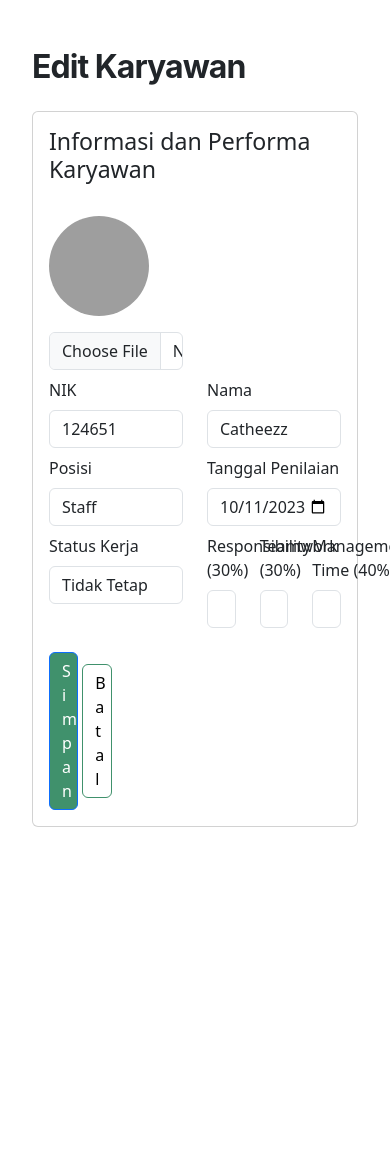
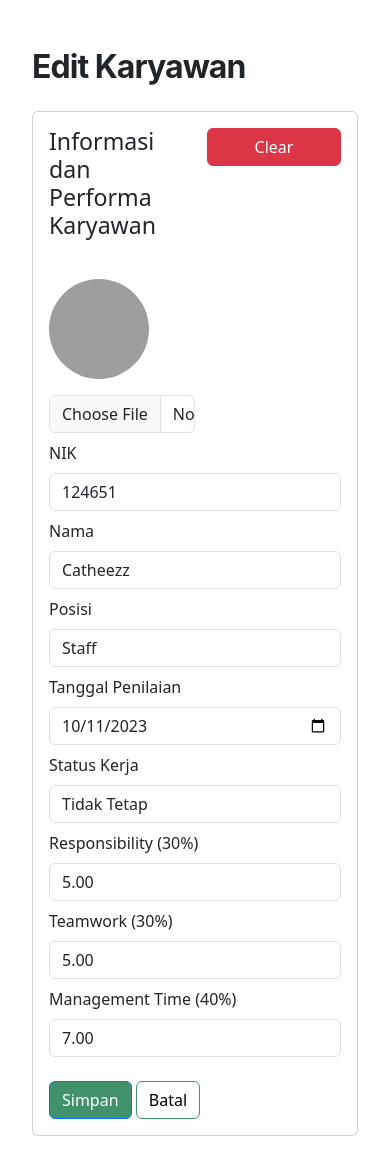
Before and after one commit to Rinkuu253/praktek-web-uts, a PHP site: page /edit_performance.php?nik=124651 in a window 390 px wide; the page is wider, and only the part inside the window is pictured. Before the commit the page ends 827 px from the top of that part, so only its background shows below. Run offline with PHP 8.4, Linux system fonts and the light colour scheme; data comes from the database, SQL or seed files in the repository; grey boxes are pictures that could not be loaded.

Commit message:
tambah responsive edit + performance

```diff
--- a/edit_performance.php
+++ b/edit_performance.php
@@ -82,6 +82,41 @@ if ($result->num_rows > 0) {
             event.preventDefault();
             return true;
         }
+
+        function hapus() {
+            var nama = "<?php echo $nama; ?>";
+            var tglPenilaian = "<?php echo $tglPenilaian; ?>";
+            var posisi = "<?php echo $posisi; ?>";
+            var statusKerja = "<?php echo $statusKerja; ?>";
+            var responsibility = "<?php echo $responsibility; ?>";
+            var teamwork = "<?php echo $teamwork; ?>";
+            var management = "<?php echo $management; ?>";
+            var foto = "<?php echo $foto; ?>";
+            // Mengambil elemen-elemen input dengan id yang sesuai
+            var namaInput = document.getElementById('nama');
+            var tglPenilaianInput = document.getElementById('tglPenilaian');
+            var posisiInput = document.getElementById('posisi');
+            var statusKerjaInput = document.getElementById('statusKerja');
+            var responsibilityInput = document.getElementById('responsibility');
+            var teamworkInput = document.getElementById('teamwork');
+            var managementInput = document.getElementById('management');
+            var inputFoto = document.getElementById('inputFoto');
+            // Mengatur nilai elemen-elemen input menjadi kosong
+            namaInput.value = nama;
+            tglPenilaianInput.value = tglPenilaian;
+            posisiInput.value = posisi;
+            statusKerjaInput.value = statusKerja;
+            responsibilityInput.value = responsibility;
+            teamworkInput.value = teamwork;
+            managementInput.value = management;
+
+            // Menghapus pratinjau foto
+            document.getElementById('previewFoto').setAttribute('src', 'databaseFoto/' + foto);
+
+            // Mengembalikan nilai false agar form tidak disubmit setelah membersihkan input
+            return false;
+
+        }
     </script>
 </head>
 
@@ -93,44 +128,51 @@ if ($result->num_rows > 0) {
                 <form action="ubah-performance.php" method="POST" enctype="multipart/form-data" onsubmit="return simpan()">
                     <div class="card">
                         <div class="card-body">
-                            <h3>Informasi dan Performa Karyawan</h3>
+                            <div class="row">
+                                <div class="col-6">
+                                    <h3>Informasi dan Performa Karyawan</h3>
+                                </div>
+                                <div class="col-6">
+                                    <div class="d-flex justify-content-end">
+                                        <div class="btn btn-danger" style="width:100%; max-width:150px" data-bs-toggle="modal" data-bs-target="#modalClear">
+                                            Clear
+                                        </div>
+                                    </div>
+                                </div>
+                            </div>
                             <div class="row mt-4">
-                                <div class="col-6 form-input mt-2">
+                                <div class="col-12 form-input mt-2">
                                     <img src="dataBaseFoto/<?php echo ($foto) ?>" alt="No Image" id="previewFoto" class="img-fluid rounded-circle" style="width: 100px; height: 100px;">
-                                    <input type="hidden" id="fotoOld" name="fotoOld" value="<?php echo $fotoOld; ?>">
                                     <div class="mt-3">
-                                        <input class="form-control inputForm" type="file" placeholder="Pilih Foto" id="inputFoto" name="inputFoto" accept="image/*" value="<?php echo $foto; ?>">
+                                        <input class="form-control inputForm" type="file" placeholder="Pilih Foto" id="inputFoto" name="inputFoto" accept="image/*" value="<?php echo $foto; ?>" style="max-width:50%">
                                     </div>
 
                                 </div>
-                                <div class=" col-6 form-input mt-2">
-
-                                </div>
-                                <div class="col-6 form-input mt-2">
+                                <div class="col-12 col-sm-6  form-input mt-2">
                                     <label>
                                         NIK
                                     </label>
                                     <input class="form-control inputForm mt-2" name="nik" id="nik" placeholder="Masukan NIK" type="number" readonly value="<?php echo ($nik) ?>" />
                                 </div>
-                                <div class="col-6 form-input mt-2">
+                                <div class="col-12 col-sm-6  form-input mt-2">
                                     <label>
                                         Nama
                                     </label>
                                     <input class="form-control inputForm mt-2" name="nama" id="nama" placeholder="Masukan Nama" type="text" required value="<?php echo ($nama) ?>" />
                                 </div>
-                                <div class="col-6 form-input mt-2">
+                                <div class="col-12 col-sm-6  form-input mt-2">
                                     <label>
                                         Posisi
                                     </label>
                                     <input class="form-control inputForm mt-2" name="posisi" id="posisi" placeholder="Masukan Posisi" type="text" required value="<?php echo ($posisi) ?>" />
                                 </div>
-                                <div class="col-6 form-input mt-2">
+                                <div class="col-12 col-sm-6  form-input mt-2">
                                     <label>
                                         Tanggal Penilaian
                                     </label>
                                     <input class="form-control inputForm mt-2" name="tglPenilaian" id="tglPenilaian" placeholder="Masukan Tanggal" type="date" required value="<?php echo ($tglPenilaian) ?>" />
                                 </div>
-                                <div class="col-6 form-input mt-2">
+                                <div class="col-12 col-sm-6  form-input mt-2">
                                     <label>
                                         Status Kerja
                                     </label>
@@ -146,31 +188,31 @@ if ($result->num_rows > 0) {
                                         </option>
                                     </select>
                                 </div>
-                                <div class="col-2 form-input mt-2">
+                                <div class="col-12 col-xxl-2 col-sm-6 form-input mt-2">
                                     <label>
                                         Responsibility (30%)
                                     </label>
                                     <input class="form-control inputForm mt-2" name="responsibility" id="responsibility" placeholder="(0-100)" type="number" required value="<?php echo ($responsibility) ?>" />
                                 </div>
-                                <div class="col-2 form-input mt-2">
+                                <div class="col-12 col-xxl-2 col-sm-6 form-input mt-2">
                                     <label>
                                         Teamwork (30%)
                                     </label>
                                     <input class="form-control inputForm mt-2" name="teamwork" id="teamwork" placeholder="(0-100)" type="number" required value="<?php echo ($teamwork) ?>" />
                                 </div>
-                                <div class="col-2 form-input mt-2">
+                                <div class="col-12 col-xxl-2 col-sm-6 form-input mt-2">
                                     <label>
                                         Management Time (40%)
                                     </label>
                                     <input class="form-control inputForm mt-2" name="management" id="management" placeholder="(0-100)" type="number" required value="<?php echo ($management) ?>" />
                                 </div>
                             </div>
-                            <div class="tab mt-4">
-                                <div class="btn btn-primary" style="background-color:#40916C;width:10%;" data-bs-toggle="modal" data-bs-target="#modalSimpan">
+                            <div class="mt-4">
+                                <div class="btn btn-primary" style="background-color:#40916C;" data-bs-toggle="modal" data-bs-target="#modalSimpan">
                                     Simpan
                                 </div>
                                 <a href="performance.php" target="_self">
-                                    <div class="btn btn-primary" style="background-color:white;width:10%;border:2;border-color:#40916C;color:black;">
+                                    <div class="btn btn-primary" style="background-color:white;border:2;border-color:#40916C;color:black;">
                                         Batal
                                     </div>
                                 </a>
@@ -195,6 +237,30 @@ if ($result->num_rows > 0) {
                                 <!-- Modal footer -->
                                 <div class="modal-footer">
                                     <button type="submit" class="btn btn-success" data-bs-dismiss="modal" style="width:20%;">Simpan</button>
+                                    <div class="btn btn-danger" data-bs-dismiss="modal">Tidak</div>
+                                </div>
+
+                            </div>
+                        </div>
+                    </div>
+                    <div class="modal fade" id="modalClear">
+                        <div class="modal-dialog">
+                            <div class="modal-content">
+
+                                <!-- Modal Header -->
+                                <div class="modal-header">
+                                    <h4 class="modal-title">Clear Field</h4>
+                                    <button type="button" class="btn-close" data-bs-dismiss="modal"></button>
+                                </div>
+
+                                <!-- Modal body -->
+                                <div class="modal-body">
+                                    Apakah anda ingin mengembalikan data yang anda Ubah?
+                                </div>
+
+                                <!-- Modal footer -->
+                                <div class="modal-footer">
+                                    <div class="btn btn-success" style="width:20%;" data-bs-dismiss="modal" onclick="hapus()">Ya</div>
                                     <div class="btn btn-danger" data-bs-dismiss="modal">Tidak</div>
                                 </div>
 
```
Also changed, not shown: performance.php (+16 -14 lines).
